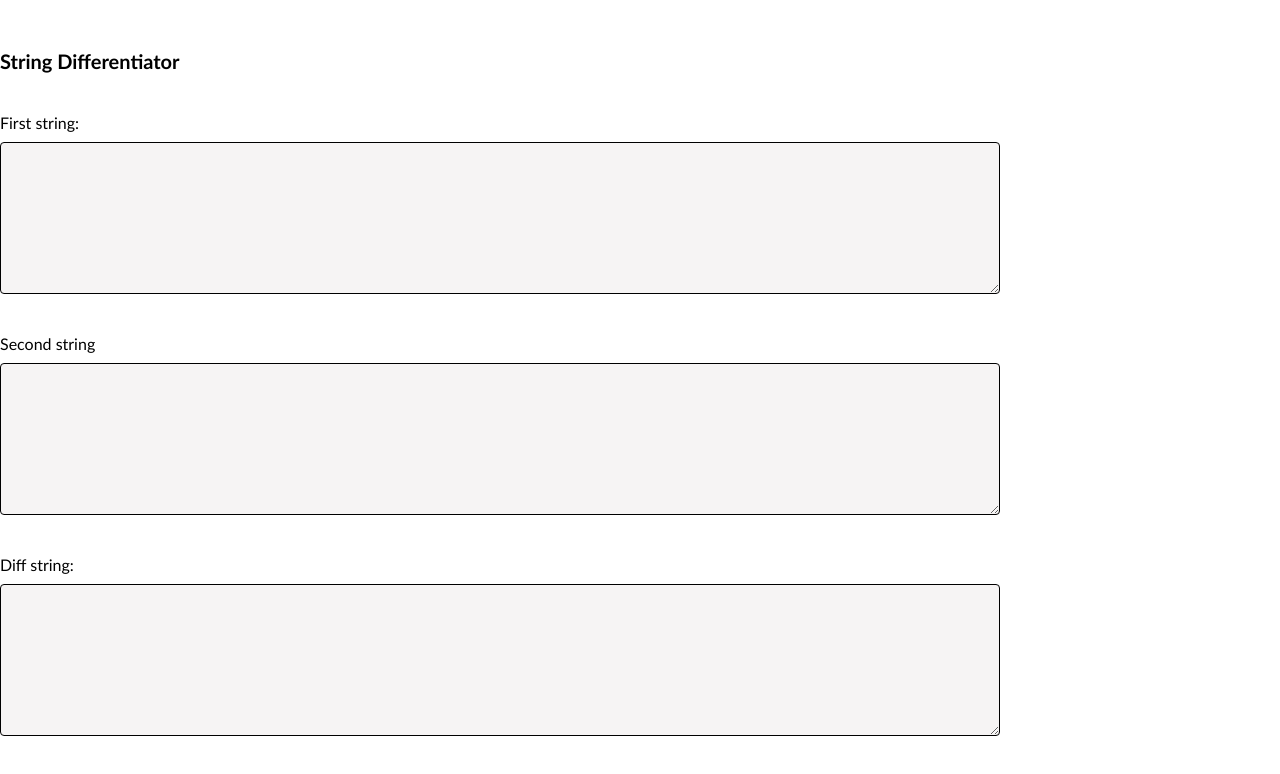
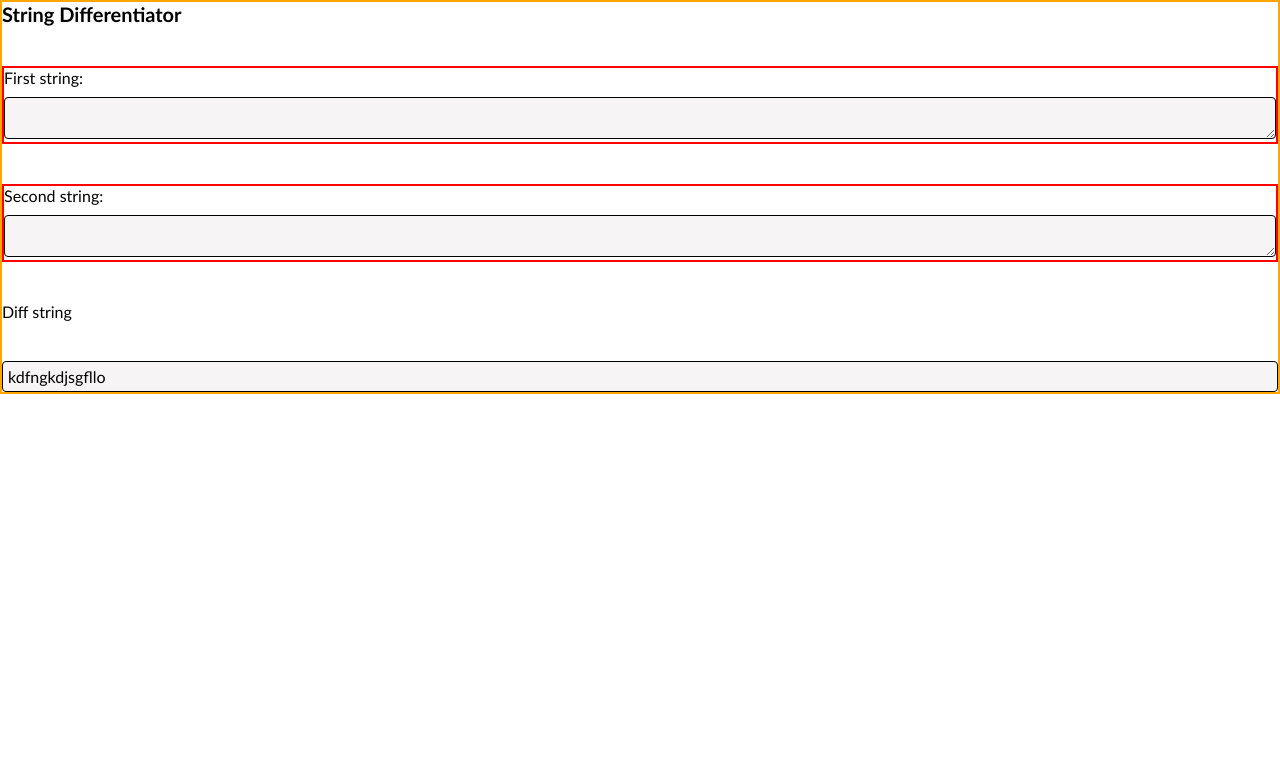
Before and after one commit to Lachicagladiadora/text-diff-tool, a React (Vite) app: page / in a window 1280 px wide. Shown: the top 774 px of the page. Built offline with nearby package versions, Linux system fonts and the light colour scheme.

Commit message:
wip: use diff to differentiate texts

```diff
--- a/src/App.tsx
+++ b/src/App.tsx
@@ -1,111 +1,60 @@
+import { useState } from "react";
+import { TextArea } from "./components/TextArea";
 import { COLORS } from "./constants";
+import diff from "diff";
 
 function App() {
-  const handleSubmit = () => {
-    console.log("share");
+  const [firstValue, setFirstValue] = useState<string>("");
+  const [secondValue, setSecondValue] = useState<string>("");
+
+  const onChangeFirst = (newFirstValue: string) => {
+    // 1. actualizar el firstValue state
+    setFirstValue(newFirstValue);
+    // 2. llamar a la funcion diff y obtengo la respuesta
+    const difference = diff.diffChars(firstValue, secondValue);
+    difference.forEach((chart) => {
+      console.log(chart);
+      // const color = chart.added ? "green" : chart.removed ? "red" : "gray";
+    });
+    // 3. itero las diferencias y pinto en el tercer panel
   };
 
   return (
     <main
       style={{
+        border: "solid 2px orange",
         display: "flex",
         gap: "40px",
         flexDirection: "column",
         alignContent: "center",
         justifyContent: "center",
         width: "100%",
-        height: "98vh",
       }}
     >
-      <h1
+      <h1 style={{ fontSize: "20px" }}>String Differentiator</h1>
+      <TextArea
+        id="first"
+        label="First string:"
+        value={firstValue}
+        setValue={setFirstValue}
+      />
+      <TextArea
+        id="second"
+        label="Second string:"
+        value={secondValue}
+        setValue={setSecondValue}
+      />
+      Diff string
+      <section
         style={{
-          fontSize: "20px",
+          background: COLORS.pink,
+          border: `solid 1px ${COLORS.black}`,
+          borderRadius: "4px",
+          padding: "5px",
         }}
       >
-        String Differentiator
-      </h1>
-      <form
-        action=""
-        style={{
-          display: "flex",
-          gap: "40px",
-          flexDirection: "column",
-          alignContent: "center",
-          justifyContent: "center",
-          maxWidth: "100%",
-        }}
-        onSubmit={() => handleSubmit()}
-      >
-        <div
-          style={{
-            display: "flex",
-            gap: "10px",
-            flexDirection: "column",
-            alignContent: "center",
-            justifyContent: "center",
-            maxWidth: "1000px",
-          }}
-        >
-          <label htmlFor="first-string">First string:</label>
-          <textarea
-            name="first-string"
-            id="first-string"
-            cols={30}
-            rows={10}
-            style={{
-              background: COLORS.pink,
-              border: `solid 1px ${COLORS.black}`,
-              borderRadius: "4px",
-            }}
-          ></textarea>
-        </div>
-        <div
-          style={{
-            display: "flex",
-            gap: "10px",
-            flexDirection: "column",
-            alignContent: "center",
-            justifyContent: "center",
-            maxWidth: "1000px",
-          }}
-        >
-          <label htmlFor="second-string">Second string</label>
-          <textarea
-            name="second-string"
-            id="second-string"
-            cols={30}
-            rows={10}
-            style={{
-              background: COLORS.pink,
-              border: `solid 1px ${COLORS.black}`,
-              borderRadius: "4px",
-            }}
-          ></textarea>
-        </div>
-      </form>
-      <div
-        style={{
-          display: "flex",
-          gap: "10px",
-          flexDirection: "column",
-          alignContent: "center",
-          justifyContent: "center",
-          maxWidth: "1000px",
-        }}
-      >
-        <label htmlFor="first-string">Diff string:</label>
-        <textarea
-          name="first-string"
-          id="first-string"
-          cols={30}
-          rows={10}
-          style={{
-            background: COLORS.pink,
-            border: `solid 1px ${COLORS.black}`,
-            borderRadius: "4px",
-          }}
-        ></textarea>
-      </div>
+        kdfngkdjsgfllo
+      </section>
     </main>
   );
 }
```
